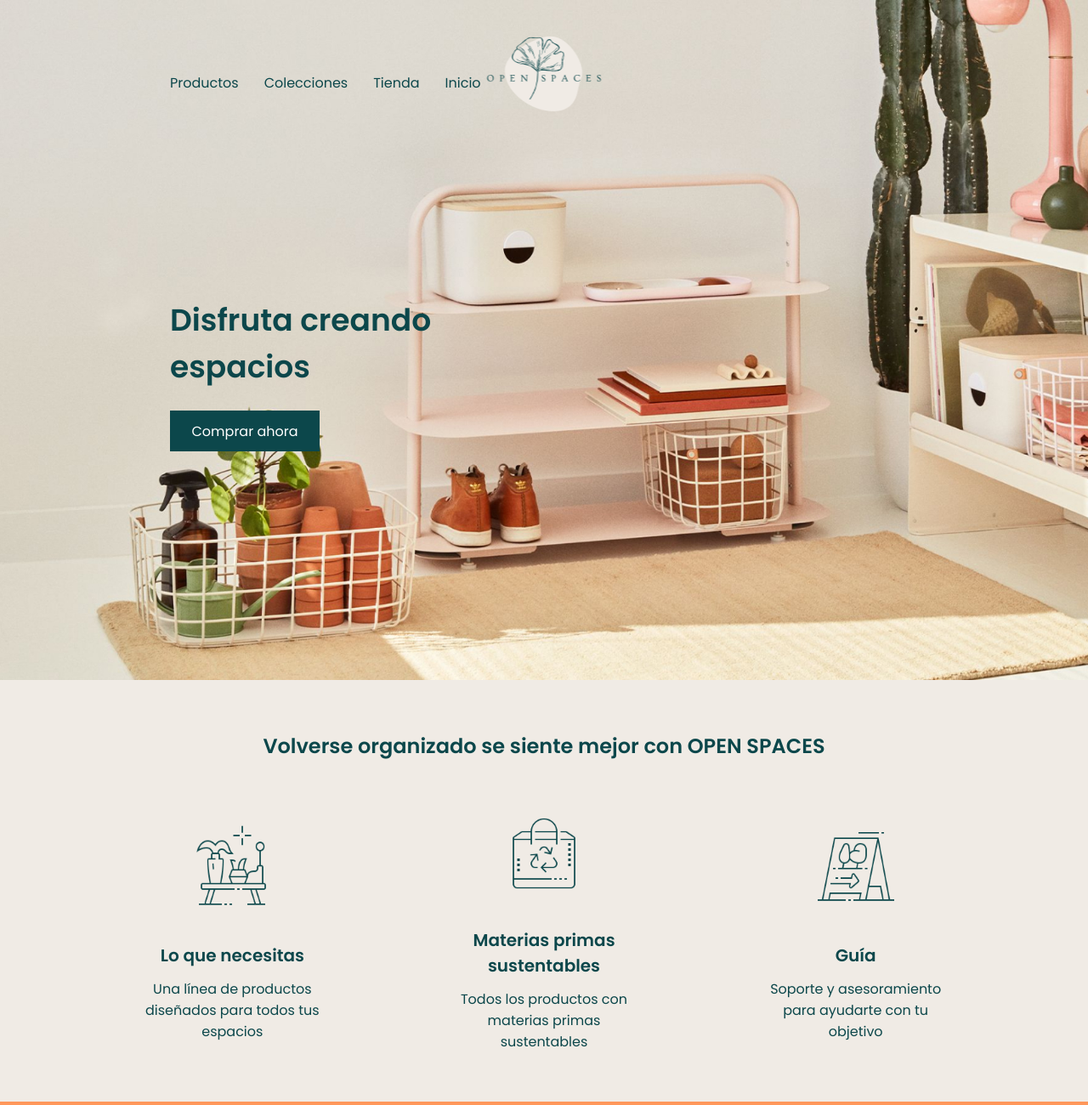
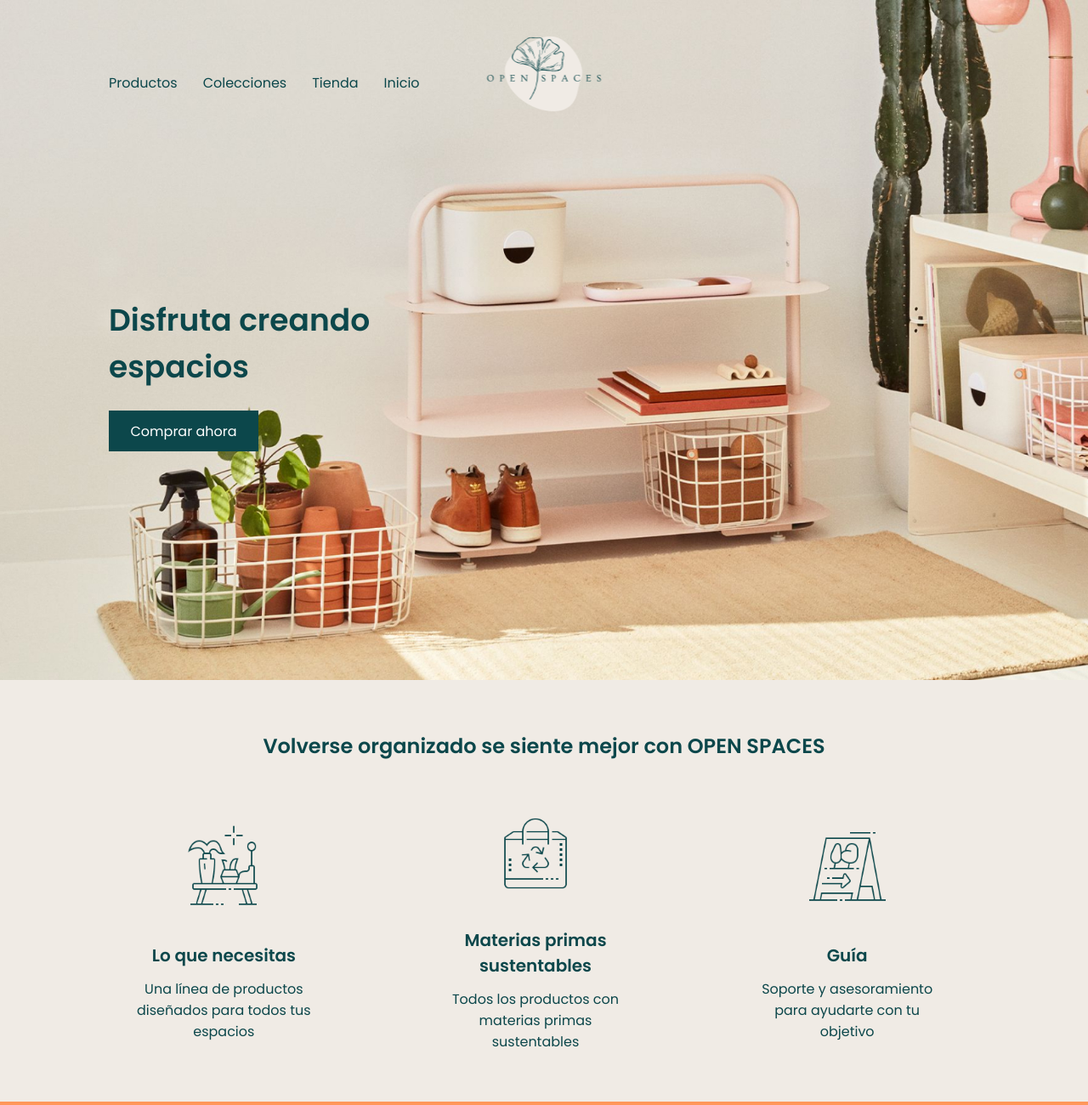
Before and after one commit to Adalab/modulo-1-evaluacion-final-tanferest, a website: page docs/index.html in a window 1280 px wide. Shown: the top 1300 px of the page at 85% size. Drawn offline with nearby package versions, Linux system fonts and the light colour scheme; files that its build step writes are made by us from their sources.

Commit message:
fix header & working on main

```diff
--- a/src/scss/layout/_header.scss
+++ b/src/scss/layout/_header.scss
@@ -11,7 +11,7 @@
     padding-top: 80px;
   }
   @include desktop {
-      padding-left: 200px;
+      padding-left: 10%;
   }
   &__logo {
     position: absolute;
@@ -43,7 +43,7 @@
     left: 85px;
   }
   @include desktop{
-      left: 200px;
+      left: 10%;
   }
   &__burguer {
     color: $text1;
--- a/src/scss/layout/_main.scss
+++ b/src/scss/layout/_main.scss
@@ -32,6 +32,9 @@
     flex-direction: column;
     justify-content: center;
     align-items: center;
+    @include tablet {
+      padding-right: 20px;
+    }
     &--img {
       width: 90px;
       height: 100px;
```
